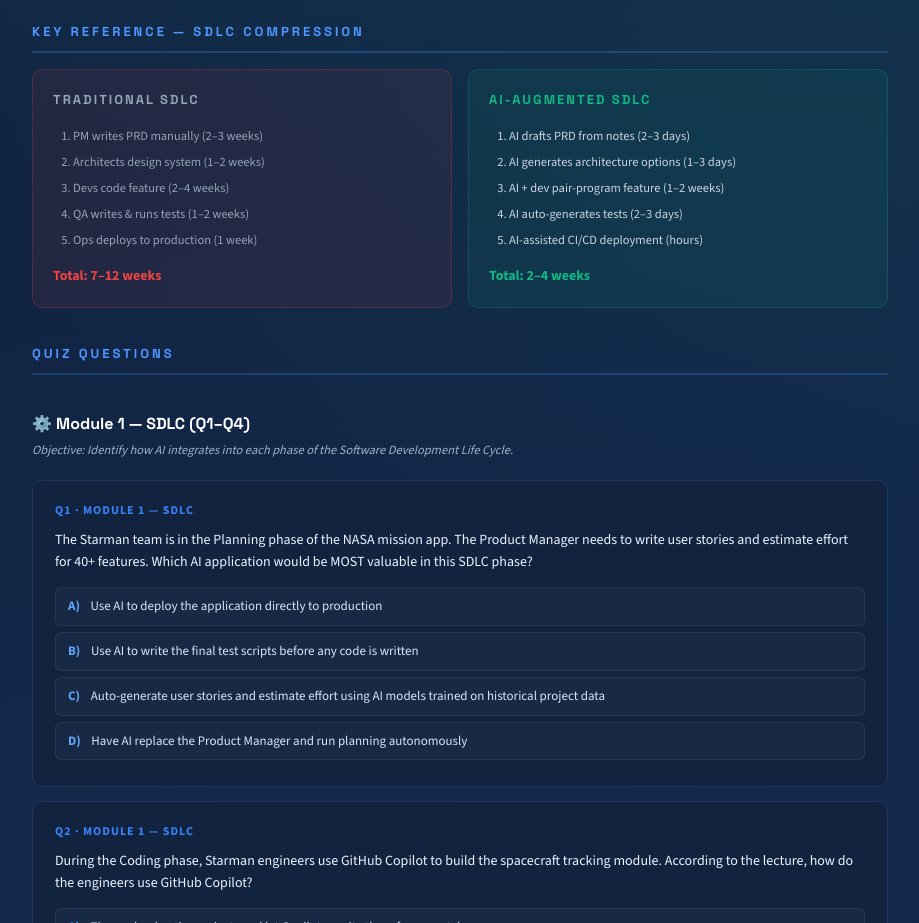
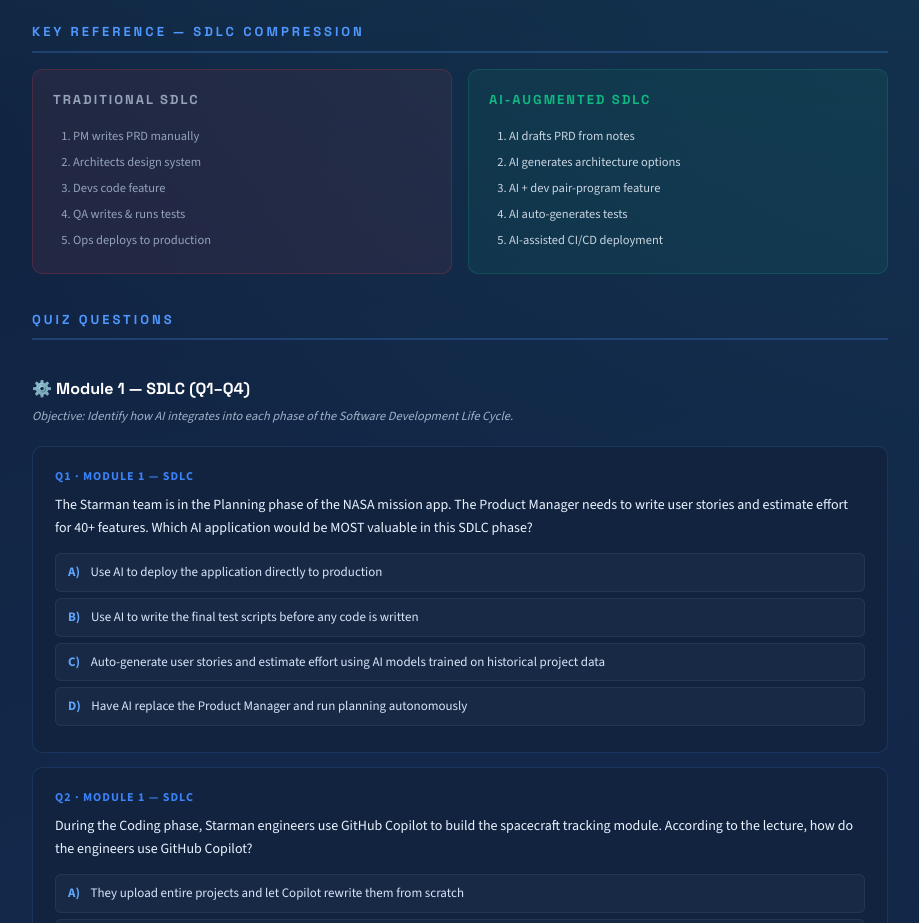
Before and after one commit to souza-cris/souza-cris.github.io, a plain HTML site: page mission-starman.html in a window 1280 px wide. Shown: the part 1840-2763 px from the top of the page, without its empty margins (180-1099 px from the left). Drawn offline with nearby package versions, Linux system fonts and the light colour scheme.

Commit message:
Remove SDLC compression time estimates

```diff
--- a/mission-starman.html
+++ b/mission-starman.html
@@ -334,24 +334,22 @@
     <div class="comp-col before">
       <h3>Traditional SDLC</h3>
       <ol>
-        <li>PM writes PRD manually (2–3 weeks)</li>
-        <li>Architects design system (1–2 weeks)</li>
-        <li>Devs code feature (2–4 weeks)</li>
-        <li>QA writes &amp; runs tests (1–2 weeks)</li>
-        <li>Ops deploys to production (1 week)</li>
+        <li>PM writes PRD manually</li>
+        <li>Architects design system</li>
+        <li>Devs code feature</li>
+        <li>QA writes &amp; runs tests</li>
+        <li>Ops deploys to production</li>
       </ol>
-      <div class="total">Total: 7–12 weeks</div>
     </div>
     <div class="comp-col after">
       <h3>AI-Augmented SDLC</h3>
       <ol>
-        <li>AI drafts PRD from notes (2–3 days)</li>
-        <li>AI generates architecture options (1–3 days)</li>
-        <li>AI + dev pair-program feature (1–2 weeks)</li>
-        <li>AI auto-generates tests (2–3 days)</li>
-        <li>AI-assisted CI/CD deployment (hours)</li>
+        <li>AI drafts PRD from notes</li>
+        <li>AI generates architecture options</li>
+        <li>AI + dev pair-program feature</li>
+        <li>AI auto-generates tests</li>
+        <li>AI-assisted CI/CD deployment</li>
       </ol>
-      <div class="total">Total: 2–4 weeks</div>
     </div>
   </div>
 
```
